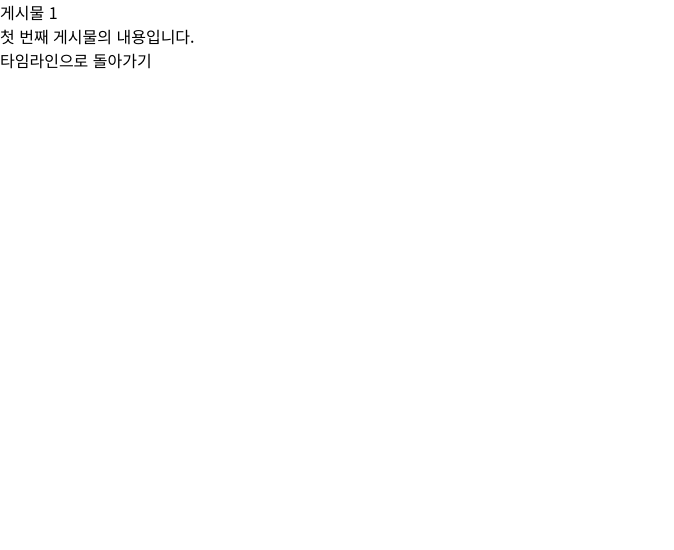
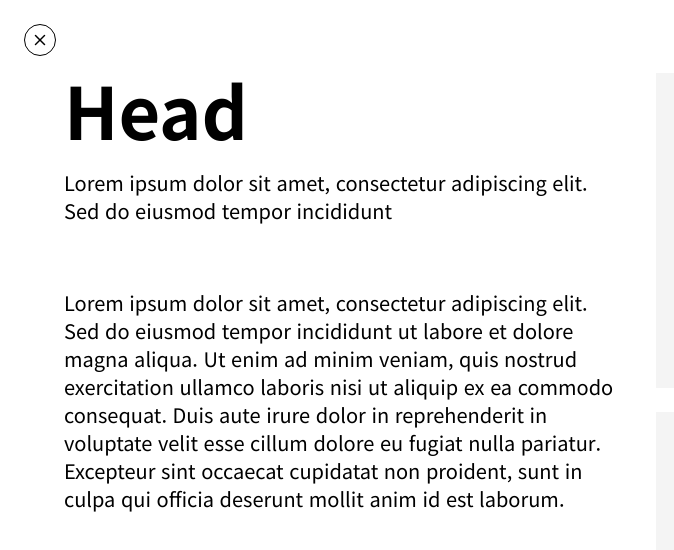
Before and after one commit to team-hearing/hearing-frontend, a Next.js app: page /timeline/1 in a window 1280 px wide. Shown: the top 550 px of the page, without its empty margins (0-674 px from the left). Built offline with nearby package versions, Linux system fonts and the light colour scheme.

Commit message:
style: 상세 페이지 레이아웃

```diff
--- a/src/app/timeline/[id]/page.tsx
+++ b/src/app/timeline/[id]/page.tsx
@@ -1,26 +1,150 @@
 // app/timeline/[id]/page.tsx
-import { notFound } from 'next/navigation';
+"use client";
+import { notFound } from "next/navigation";
+import Link from "next/link";
+import { X } from "lucide-react";
+import { useRef, useEffect } from "react";
 
 export default function DetailPage({ params }: { params: { id: string } }) {
-  // 예시 데이터 (실제로는 API나 데이터베이스에서 가져올 수 있음)
-  const posts = {
-    '1': { id: 1, title: '게시물 1', content: '첫 번째 게시물의 내용입니다.' },
-    '2': { id: 2, title: '게시물 2', content: '두 번째 게시물의 내용입니다.' },
-    '3': { id: 3, title: '게시물 3', content: '세 번째 게시물의 내용입니다.' },
+  const post = {
+    id: Number(params.id),
+    title: "Head",
+    content:
+      "Lorem ipsum dolor sit amet, consectetur adipiscing elit. Sed do eiusmod tempor incididunt",
+    content2:
+      "Lorem ipsum dolor sit amet, consectetur adipiscing elit. Sed do eiusmod tempor incididunt ut labore et dolore magna aliqua. Ut enim ad minim veniam, quis nostrud exercitation ullamco laboris nisi ut aliquip ex ea commodo consequat. Duis aute irure dolor in reprehenderit in voluptate velit esse cillum dolore eu fugiat nulla pariatur. Excepteur sint occaecat cupidatat non proident, sunt in culpa qui officia deserunt mollit anim id est laborum.",
+    author: "말한 사람",
+    authorDesc: "짧은 설명",
+    authorInfo: ["00기관", "00기관"],
+    images: ["/image1.jpg", "/image2.jpg", "/image3.jpg", "/image4.jpg"],
   };
 
-  const post = posts[params.id as keyof typeof posts];
+  const scrollContainerRef = useRef<HTMLDivElement>(null);
 
-  // 게시물이 없는 경우 404 페이지로 리다이렉트
+  useEffect(() => {
+    const handleWheel = (e: WheelEvent) => {
+      if (scrollContainerRef.current) {
+        e.preventDefault();
+        scrollContainerRef.current.scrollLeft += e.deltaY;
+      }
+    };
+
+    const scrollContainer = scrollContainerRef.current;
+    if (scrollContainer) {
+      scrollContainer.addEventListener("wheel", handleWheel, { passive: false });
+    }
+
+    return () => {
+      if (scrollContainer) {
+        scrollContainer.removeEventListener("wheel", handleWheel);
+      }
+    };
+  }, []);
+
   if (!post) {
     notFound();
   }
 
   return (
-    <div>
-      <h1>{post.title}</h1>
-      <p>{post.content}</p>
-      <a href="/timeline">타임라인으로 돌아가기</a>
+    <div className="min-h-screen bg-white">
+      {/* 닫기 버튼 */}
+      <div className="fixed top-0 left-0 p-6 z-10">
+        <Link href="/timeline" className="inline-block">
+          <div className="w-8 h-8 rounded-full border border-black flex items-center justify-center">
+            <X size={18} />
+          </div>
+        </Link>
+      </div>
+
+      {/* 수평 스크롤 컨테이너 */}
+      <div
+        ref={scrollContainerRef}
+        className="flex overflow-x-auto snap-x snap-mandatory scroll-smooth h-screen"
+      >
+        {/* 1 페이지 */}
+        <div className="min-w-full md:min-w-screen h-screen flex items-center snap-start px-4 md:px-16 py-8">
+          <div className="grid grid-cols-1 md:grid-cols-2 gap-8 w-full">
+            <div>
+              <h1 className="text-4xl md:text-7xl font-bold mb-6">{post.title}</h1>
+              <p className="text-base md:text-xl mb-16">{post.content}</p>
+              <p className="text-base md:text-xl mb-16">{post.content2}</p>
+            </div>
+            <div className="space-y-6">
+              <div className="bg-gray-light aspect-video flex items-center justify-center">
+
+              </div>
+              <div className="bg-gray-light aspect-video flex items-center justify-center">
+
+              </div>
+            </div>
+          </div>
+        </div>
+
+        {/* 2 페이지 */}
+        <div className="min-w-full md:min-w-screen h-screen flex items-center snap-start px-4 md:px-16 py-8">
+          <div className="grid grid-cols-1 md:grid-cols-2 gap-4 w-full">
+            <div className="grid grid-cols-2 gap-4">
+              <div className="bg-gray-light aspect-square flex items-center justify-center">
+                <img
+                  src={post.images[0]}
+                  alt="Image 1"
+                  className="object-cover w-full h-full"
+                />
+              </div>
+              <div className="bg-gray-light aspect-square flex items-center justify-center">
+                <img
+                  src={post.images[1]}
+                  alt="Image 2"
+                  className="object-cover w-full h-full"
+                />
+              </div>
+              <div className="bg-gray-light aspect-square flex items-center justify-center">
+                <img
+                  src={post.images[2]}
+                  alt="Image 3"
+                  className="object-cover w-full h-full"
+                />
+              </div>
+              <div className="bg-gray-light aspect-square flex items-center justify-center">
+                <img
+                  src={post.images[3]}
+                  alt="Image 4"
+                  className="object-cover w-full h-full"
+                />
+              </div>
+            </div>
+            <div className="space-y-6">
+              <p className="text-base md:text-xl">{post.content}</p>
+              <p className="text-base md:text-xl">{post.content}</p>
+            </div>
+          </div>
+        </div>
+
+        {/* 3 페이지 */}
+        <div className="min-w-full md:min-w-screen h-screen flex items-center snap-start px-4 md:px-16 py-8">
+          <div className="w-full">
+            <blockquote className="text-2xl md:text-4xl font-medium mb-8 md:mb-16">
+              " Lorem ipsum dolor sit amet, consectetur adipiscing elit..."
+            </blockquote>
+            <div>
+              <h2 className="text-2xl md:text-3xl font-bold mb-2">
+                {post.author}
+              </h2>
+              <p className="text-base md:text-xl mb-6">{post.authorDesc}</p>
+              <div className="mb-8">
+                <h3 className="font-medium mb-2">저작권 표시</h3>
+                <ul className="list-disc ml-6">
+                  {post.authorInfo.map((info, index) => (
+                    <li key={index} className="text-base md:text-xl">
+                      {info}
+                    </li>
+                  ))}
+                </ul>
+              </div>
+            </div>
+          </div>
+        </div>
+      </div>
     </div>
   );
 }
```
